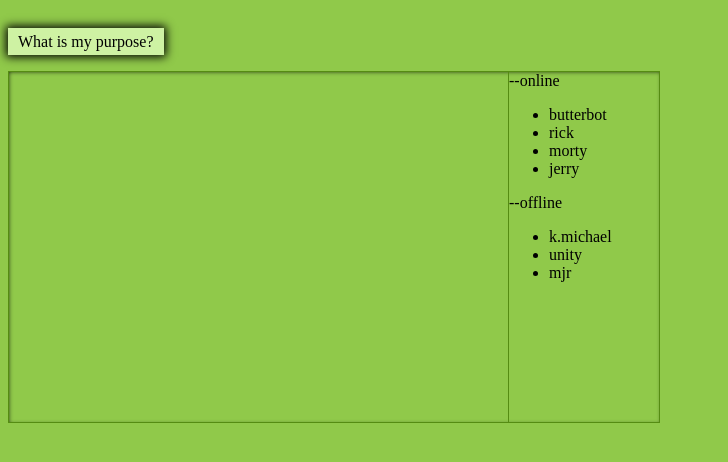
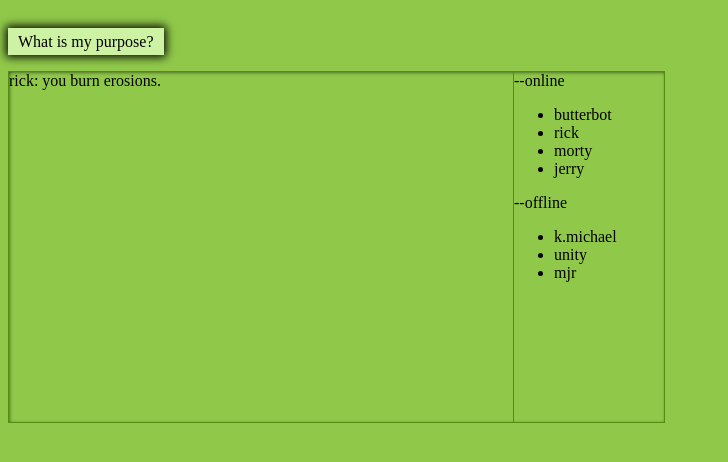
Before and after one commit to dersam/whatismypurpose, a website: page index.html in a window 1280 px wide. Both pictures are taken after a click on the link "What is my purpose?". Shown: the whole page, without its empty margins (0-728 px from the left). Drawn offline with Linux system fonts and the light colour scheme; files that its build step writes are made by us from their sources.

Commit message:
Align history and users properly.

```diff
--- a/assets/chatbox.js
+++ b/assets/chatbox.js
@@ -1,12 +1,19 @@
-var chatbox = (function($){
+var chatbox = (function($) {
+    var $history;
+
     function onPurposeResponse(event, verb, noun) {
         console.log(verb);
         console.log(noun);
 
-        var $history = $('')
+        writeToChat('rick', 'you '+verb+' '+noun+'.');
+    }
+
+    function writeToChat(user, text) {
+        $history.append('<div>'+user+': '+text+'</div>');
     }
 
     function init() {
+        $history = $('#history');
         $('body').on('purposeResponse', onPurposeResponse);
     }
 
--- a/assets/chatbox.less
+++ b/assets/chatbox.less
@@ -13,12 +13,13 @@ body {
   //top: 25%;
   //position: absolute;
   //left: 33%;
-  width: @history-width + @user-width;
+  width: @history-width + @user-width + 5;
 
   #history {
     width: @history-width;
     overflow-y: auto;
     overflow-x: hidden;
+    float: left;
   }
 
   #users {
```
Also changed, not shown: build/app.css, build/app.js, 1 other file.
